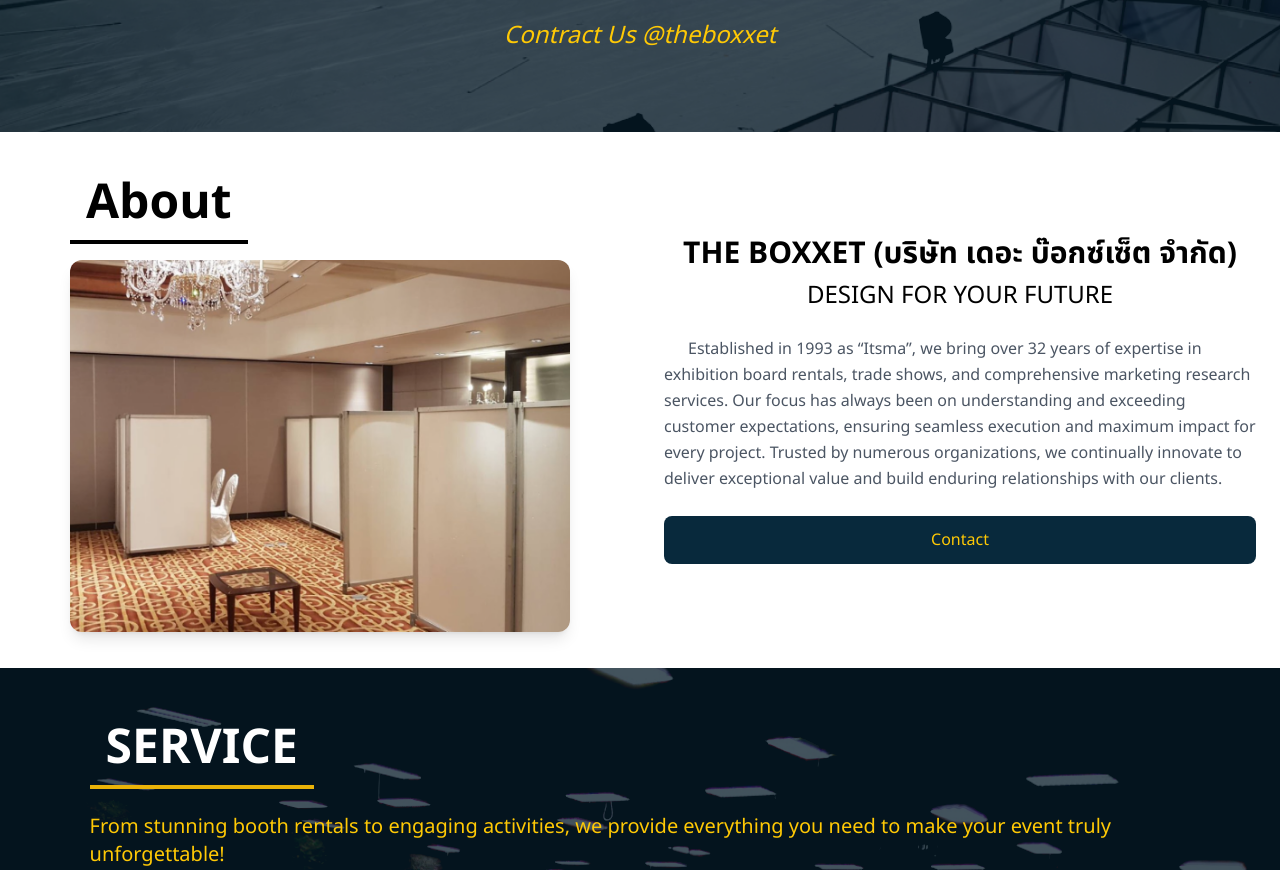
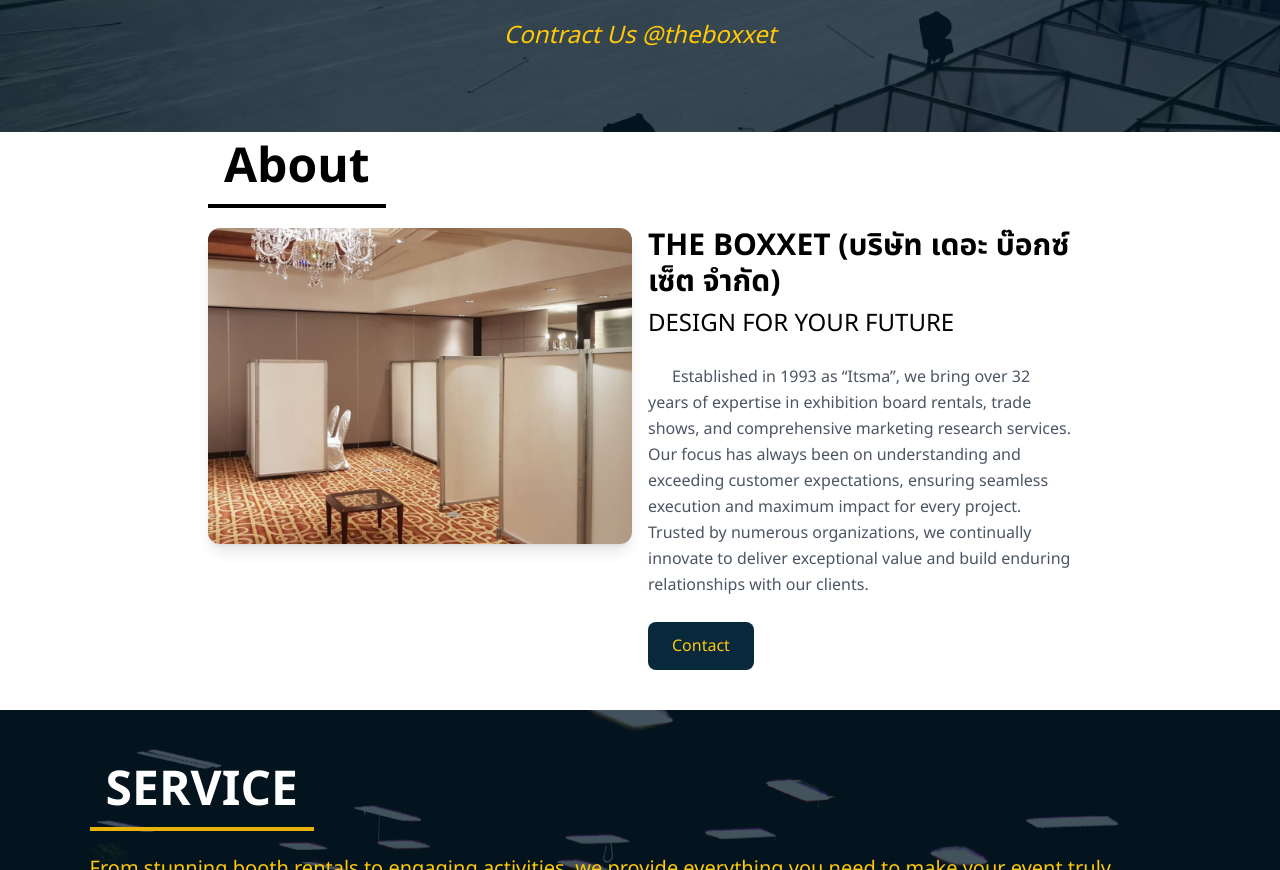
Before and after one commit to thanakorn1999/THE-BOXXET, a React (Vite) app: page / in a window 1280 px wide. Shown: the part 700-1570 px from the top of the page. Built offline with nearby package versions, Linux system fonts and the light colour scheme.

Commit message:
imprement seesion about new

```diff
--- a/src/component/page/Session.tsx
+++ b/src/component/page/Session.tsx
@@ -33,8 +33,6 @@
 import { Link } from "react-router-dom";
 import { FacebookPagePlugin } from "../utils/ComponentsUtil.tsx";
 
-
-
 interface SessionProps {
   id: string;
   language: string;
@@ -51,29 +49,65 @@
   const translations: { [key: string]: Translations } = Constants.translations;
 
   return (
-    <section
-    id={id}
-    className="grid grid-cols-1 md:grid-cols-2 justify-center items-center w-full  text-center md:text-left py-9 "
+    //   <section
+    //   id={id}
+    //   className="grid grid-cols-1 md:grid-cols-2 justify-center items-center w-full  text-center md:text-left py-9 "
+    // >
+    //   {/* ส่วนซ้าย: รูป + Title */}
+    //   <div className="flex flex-col justify-center items-center px-6 ">
+    //     <div className="w-full xl:w-[500px] ">
+    //       <h1 className="font-bold border-b-4 border-black inline-block px-4" style={{ fontSize: "clamp(3rem, 5vw, 3rem)" }}>
+    //         {translations[language].about}
+    //       </h1>
+    //     </div>
+
+    //     <div className="flex justify-center max-w-[500px] mt-4">
+    //       <img
+    //         src={pic}
+    //         alt={landing}
+    //         className="w-full h-auto object-cover rounded-xl shadow-lg"
+    //       />
+    //     </div>
+    //   </div>
+
+    //   {/* ส่วนขวา: ข้อความ + ปุ่ม */}
+    //   <div className=" flex flex-col justify-center items-center px-6">
+    //     <h1 className="sm:text-xs md:text-xl lg:text-3xl 2xl:text-4xl font-bold">
+    //       {translations[language].contractUsMainTitle}
+    //     </h1>
+    //     <h2 className="sm:text-xs md:text-xl lg:text-2xl 2xl:text-3xl mt-2">
+    //       {translations[language].contractUsSubTitle}
+    //     </h2>
+    //     <p className="text-gray-600 mt-6 text-pretty whitespace-normal indent-6 leading-relaxed">
+    //       {translations[language].contractUsdescription}
+    //     </p>
+    //     <Link
+    //       to="/contact"
+    //       className="text-center w-full bg-customBlue text-customYellow py-3 px-6 rounded-lg hover:bg-customYellow hover:text-customBlue transition-all mt-6 text-[clamp(1rem, 2vw, 1.25rem)]"
+    //     >
+    //       {translations[language].contactUs}
+    //     </Link>
+    //   </div>
+    // </section>
+    <>
+      <div className="mx-4 mb-5 sm:mx-52 sm:mb-10">
+        <h1
+          className="font-bold border-b-4 border-black inline-block px-4"
+          style={{ fontSize: "clamp(3rem, 5vw, 3rem)" }}
         >
-    {/* ส่วนซ้าย: รูป + Title */}
-    <div className="flex flex-col justify-center items-center px-6 ">
-      <div className="w-full xl:w-[500px] ">
-        <h1 className="font-bold border-b-4 border-black inline-block px-4" style={{ fontSize: "clamp(3rem, 5vw, 3rem)" }}>
           {translations[language].about}
         </h1>
-      </div>
-
-      <div className="flex justify-center max-w-[500px] mt-4">
+        <section id={id}>
+          <div className="w-full mt-5">
+            <div className="w-full flex flex-col xl:flex-row ">
+              <div className="w-full ">
                 <img
                   src={pic}
                   alt={landing}
                   className="w-full h-auto object-cover rounded-xl shadow-lg"
                 />
               </div>
-    </div>
-
-    {/* ส่วนขวา: ข้อความ + ปุ่ม */}
-    <div className=" flex flex-col justify-center items-center px-6">
+              <div className="w-full flex flex-col h-auto ml-4 mt-4 xl:mt-0  ">
                 <h1 className="sm:text-xs md:text-xl lg:text-3xl 2xl:text-4xl font-bold">
                   {translations[language].contractUsMainTitle}
                 </h1>
@@ -83,14 +117,17 @@
                 <p className="text-gray-600 mt-6 text-pretty whitespace-normal indent-6 leading-relaxed">
                   {translations[language].contractUsdescription}
                 </p>
-      <Link
-        to="/contact"
-        className="text-center w-full bg-customBlue text-customYellow py-3 px-6 rounded-lg hover:bg-customYellow hover:text-customBlue transition-all mt-6 text-[clamp(1rem, 2vw, 1.25rem)]"
-      >
+                <Link to="/contact">
+                  <button className="text-center w-auto bg-customBlue text-customYellow py-3 px-6 rounded-lg hover:bg-customYellow hover:text-customBlue transition-all mt-6 text-[clamp(1rem, 2vw, 1.25rem)]">
                     {translations[language].contactUs}
+                  </button>
                 </Link>
               </div>
+            </div>
+          </div>
         </section>
+      </div>
+    </>
   );
 };
 
@@ -468,7 +505,7 @@
               FaceBook
             </h1>
             <div className="mt-4">
-              <FacebookPagePlugin/>
+              <FacebookPagePlugin />
             </div>
           </div>
 
@@ -488,7 +525,10 @@
               </div>
               <div className="flex items-start gap-2">
                 <PlaceOutlinedIcon />
-                <a href="https://www.google.com/maps/dir//The+Villa+Ramintra+14+134+The+Villa+%E0%B8%A3%E0%B8%B2%E0%B8%A1%E0%B8%AD%E0%B8%B4%E0%B8%99%E0%B8%97%E0%B8%A3%E0%B8%B2-%E0%B8%A7%E0%B8%87%E0%B9%81%E0%B8%AB%E0%B8%A7%E0%B8%99+Tha+Raeng,+Bang+Khen,+Bangkok+10220/@13.8594214,100.6666058,14z/data=!4m8!4m7!1m0!1m5!1m1!1s0x311d63299f994771:0xe8a631c6d650331d!2m2!1d100.6666024!2d13.8594292?entry=ttu&g_ep=EgoyMDI1MDMxMi4wIKXMDSoASAFQAw%3D%3D" className="w-[238px]">
+                <a
+                  href="https://www.google.com/maps/dir//The+Villa+Ramintra+14+134+The+Villa+%E0%B8%A3%E0%B8%B2%E0%B8%A1%E0%B8%AD%E0%B8%B4%E0%B8%99%E0%B8%97%E0%B8%A3%E0%B8%B2-%E0%B8%A7%E0%B8%87%E0%B9%81%E0%B8%AB%E0%B8%A7%E0%B8%99+Tha+Raeng,+Bang+Khen,+Bangkok+10220/@13.8594214,100.6666058,14z/data=!4m8!4m7!1m0!1m5!1m1!1s0x311d63299f994771:0xe8a631c6d650331d!2m2!1d100.6666024!2d13.8594292?entry=ttu&g_ep=EgoyMDI1MDMxMi4wIKXMDSoASAFQAw%3D%3D"
+                  className="w-[238px]"
+                >
                   The Villa Ramindra 14, 134 The Villa Ramindra Bang Khen Tha
                   Raeng, Bang Khen, Bangkok 10220
                 </a>
@@ -534,9 +574,9 @@
         className="px-[7vw] py-[1vw] w-full h-[30vh]"
         style={{
           backgroundImage: `url(${img})`,
-          backgroundPosition: 'center',
-          backgroundSize: 'cover',
-          backgroundRepeat: 'no-repeat',
+          backgroundPosition: "center",
+          backgroundSize: "cover",
+          backgroundRepeat: "no-repeat",
         }}
       >
         <h1
@@ -558,9 +598,9 @@
         className="px-[7vw] py-[1vw] relative w-full h-full"
         style={{
           backgroundImage: `url(${img})`,
-          backgroundPosition: 'center',
-          backgroundSize: 'cover',
-          backgroundRepeat: 'no-repeat',
+          backgroundPosition: "center",
+          backgroundSize: "cover",
+          backgroundRepeat: "no-repeat",
         }}
       >
         <h1
@@ -585,9 +625,9 @@
         className="px-[7vw] py-[1vw] relative w-full h-full"
         style={{
           backgroundImage: `url(${img})`,
-          backgroundPosition: 'center',
-          backgroundSize: 'cover',
-          backgroundRepeat: 'no-repeat',
+          backgroundPosition: "center",
+          backgroundSize: "cover",
+          backgroundRepeat: "no-repeat",
         }}
       >
         <h1
@@ -609,9 +649,9 @@
         className="px-[7vw] py-[1vw] relative w-full h-full"
         style={{
           backgroundImage: `url(${img})`,
-          backgroundPosition: 'center',
-          backgroundSize: 'cover',
-          backgroundRepeat: 'no-repeat',
+          backgroundPosition: "center",
+          backgroundSize: "cover",
+          backgroundRepeat: "no-repeat",
         }}
       >
         <h1
@@ -723,7 +763,11 @@
               }`}
               onClick={() => setSelectedBoothId(booth.title)}
             >
-              <img src={booth.img[0]} alt="#" className="w-20 h-20  xl:w-[167px] xl:h-[167px]" />
+              <img
+                src={booth.img[0]}
+                alt="#"
+                className="w-20 h-20  xl:w-[167px] xl:h-[167px]"
+              />
               <h1 className="text-[10px] xl:text-[18px]">{booth.title}</h1>
             </div>
           ))}
@@ -766,12 +810,16 @@
             <div className="w-full h-auto  text-left xl:w-[630px] xl:h-[490px] bg-gray-200 border-l-4 border-black  xl:border-gray-400 ">
               <div className="mt-4 ml-4 mr-4">
                 <div className="h-auto">
-                  <h1 className="text-4xl xl:text-2xl">{selectedBooth?.title}</h1>
+                  <h1 className="text-4xl xl:text-2xl">
+                    {selectedBooth?.title}
+                  </h1>
                 </div>
                 {selectedBooth?.price && selectedBooth?.price.length > 0 && (
                   <div>
                     <h2 className="text-xs mt-6">ราคาเริ่มต้น</h2>
-                    <h1 className="xl:text-xl font-bold xl:font-normal text-3xl mt-4 xl:mt-0">฿ {selectedBooth?.price}</h1>
+                    <h1 className="xl:text-xl font-bold xl:font-normal text-3xl mt-4 xl:mt-0">
+                      ฿ {selectedBooth?.price}
+                    </h1>
                   </div>
                 )}
                 <div className="xl:w-[520px] xl:h-[132px] mt-2 xl:mt-6  w-full mb-5">
@@ -817,7 +865,11 @@
                 }`}
                 onClick={() => handleThumbnailClick(index)}
               >
-                <img src={img} alt="" className="w-20 h-20 xl:w-full xl:h-full" />
+                <img
+                  src={img}
+                  alt=""
+                  className="w-20 h-20 xl:w-full xl:h-full"
+                />
               </div>
             ))}
           </div>
@@ -894,8 +946,10 @@
           <a href="https://www.google.com/maps/dir//The+Villa+Ramintra+14+134+The+Villa+%E0%B8%A3%E0%B8%B2%E0%B8%A1%E0%B8%AD%E0%B8%B4%E0%B8%99%E0%B8%97%E0%B8%A3%E0%B8%B2-%E0%B8%A7%E0%B8%87%E0%B9%81%E0%B8%AB%E0%B8%A7%E0%B8%99+Tha+Raeng,+Bang+Khen,+Bangkok+10220/@13.8594214,100.6666058,14z/data=!4m8!4m7!1m0!1m5!1m1!1s0x311d63299f994771:0xe8a631c6d650331d!2m2!1d100.6666024!2d13.8594292?entry=ttu&g_ep=EgoyMDI1MDMxMi4wIKXMDSoASAFQAw%3D%3D">
             <div>
               <p className="font-bold">The Villa Ramindra</p>
-              <p className="w-[238px] text-pretty">The Villa Ramindra 14, 134 The Villa Ramindra Bang Khen Tha
-              Raeng, Bang Khen, Bangkok 10220</p>
+              <p className="w-[238px] text-pretty">
+                The Villa Ramindra 14, 134 The Villa Ramindra Bang Khen Tha
+                Raeng, Bang Khen, Bangkok 10220
+              </p>
             </div>
           </a>
         </div>
@@ -903,9 +957,7 @@
           <FacebookOutlinedIcon />
           <div>
             <p className="font-bold">THE BOXXET</p>
-            <a href="https://www.facebook.com/boxxet">
-              facebook.com/boxxet
-            </a>
+            <a href="https://www.facebook.com/boxxet">facebook.com/boxxet</a>
           </div>
         </div>
         <div className="flex items-start gap-2">
@@ -1008,7 +1060,9 @@
         <div className="flex flex-wrap justify-between items-center w-full max-w-xs sm:max-w-sm mt-10 mb-8">
           <button
             className={`px-4 py-2 bg-gray-200 rounded transition ${
-              currentPage === 1 ? "opacity-50 cursor-not-allowed" : "hover:bg-gray-300"
+              currentPage === 1
+                ? "opacity-50 cursor-not-allowed"
+                : "hover:bg-gray-300"
             }`}
             onClick={() => {
               setCurrentPage((prev) => Math.max(prev - 1, 1));
@@ -1022,7 +1076,9 @@
           </span>
           <button
             className={`px-4 py-2 bg-gray-200 rounded transition ${
-              currentPage === totalPages ? "opacity-50 cursor-not-allowed" : "hover:bg-gray-300"
+              currentPage === totalPages
+                ? "opacity-50 cursor-not-allowed"
+                : "hover:bg-gray-300"
             }`}
             onClick={() => {
               setCurrentPage((prev) => Math.min(prev + 1, totalPages));
```
Lines whose indentation alone changed are shown as unchanged.
